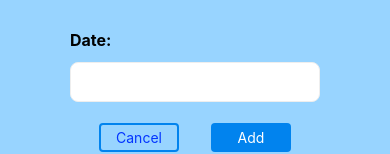
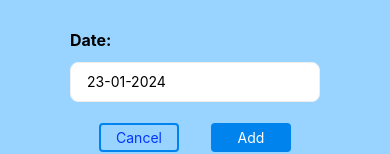
Before and after one commit to BastiEbel/Hettich-Calendar, a React Native app: screen /ManageScreen in a window 390 px wide. Shown: the part 492-646 px from the top of the page. Built offline with nearby package versions, Linux system fonts and the light colour scheme.

Commit message:
change to Reducer

```diff
--- a/package.json
+++ b/package.json
@@ -22,7 +22,8 @@
     "react-native-big-calendar": "^4.9.0",
     "react-native-calendars": "^1.1303.0",
     "react-native-date-picker": "^4.3.5",
-    "react-native-web": "~0.19.6"
+    "react-native-web": "~0.19.6",
+    "@react-native-community/datetimepicker": "7.2.0"
   },
   "devDependencies": {
     "@babel/core": "^7.20.0"
--- a/screens/ManageScreen.js
+++ b/screens/ManageScreen.js
@@ -1,22 +1,32 @@
-import React, { useContext } from "react";
+import React, { useContext, useEffect, useState } from "react";
 import { StyleSheet, Text, View } from "react-native";
+import moment from "moment";
 
 import Input from "../ui/Input";
 import { GlobalStyles } from "../constants/styles";
 import { CalendarContext } from "../store/calendar-context";
 import Button from "../ui/Button";
 
+const getcurrentDate = new Date();
+const formattedDate = moment(getcurrentDate).format("DD-MM-YYYY");
+
 export default function ManageScreen() {
+  const [addDate, setAddDate] = useState(formattedDate);
   const entriesCTX = useContext(CalendarContext);
 
-  console.log(entriesCTX.entries);
+  useEffect(() => {
+    if (entriesCTX.entries !== undefined) {
+      console.log(entriesCTX.entries);
+      setAddDate(entriesCTX.entries);
+    }
+  }, [entriesCTX]);
 
   return (
     <View style={styles.container}>
       <View style={styles.inputContainer}>
         <Input label="Title" size={40} />
         <Input size={100} multiline />
-        <Input label="Date" size={40} />
+        <Input label="Date" size={40} value={addDate} disabled={false} />
       </View>
       <View style={styles.buttonContainer}>
         <Button style={styles.style} mode="flat">
--- a/store/calendar-context.js
+++ b/store/calendar-context.js
@@ -1,5 +1,4 @@
-import { createContext, useState } from "react";
-import { Entries } from "../models/entries";
+import { createContext, useReducer, useState } from "react";
 
 export const CalendarContext = createContext({
   entries: {},
@@ -10,15 +9,24 @@ export const CalendarContext = createContext({
   deleteCalendarEntry: (id) => {}
 });
 
+function calendarReducer(state, action) {
+  switch (action.type) {
+    case "SET":
+      let combineDate = `${date.startDate} - ${date.lastDate}`;
+      return [{ ...action.payload, combineDate }, ...state];
+    default:
+      return state;
+  }
+}
+
 function CalendarContextProvider({ children }) {
-  const [dateEntries, setDateEntries] = useState([]);
+  const [entriesState, dispatch] = useReducer(calendarReducer);
 
   function getCalendarDate(date) {
-    let combineDate = `${date.startDate} - ${date.lastDate}`;
-    setDateEntries(combineDate);
+    dispatch({ type: "SET", payload: date });
   }
 
-  const value = { entries: dateEntries, getCalendarDate: getCalendarDate };
+  const value = { entries: entriesState, getCalendarDate: getCalendarDate };
   return (
     <CalendarContext.Provider value={value}>
       {children}
--- a/ui/Input.js
+++ b/ui/Input.js
@@ -1,6 +1,6 @@
 import { TextInput, View, Text, StyleSheet } from "react-native";
 
-export default function Input({ label, value, multiline, size }) {
+export default function Input({ label, value, multiline, size, disabled }) {
   const inputStyles = {
     height: size,
     backgroundColor: "#fff",
@@ -22,7 +22,7 @@ export default function Input({ label, value, multiline, size }) {
   return (
     <View style={styles.container}>
       <Text style={styles.textLabel}>{label}:</Text>
-      <TextInput style={inputStyles} />
+      <TextInput style={inputStyles} value={value} editable={disabled} />
     </View>
   );
 }
```
Also changed, not shown: components/AddDateTime.js (+9 -3 lines), 1 other file (tests, documents, lock files or other folders).
